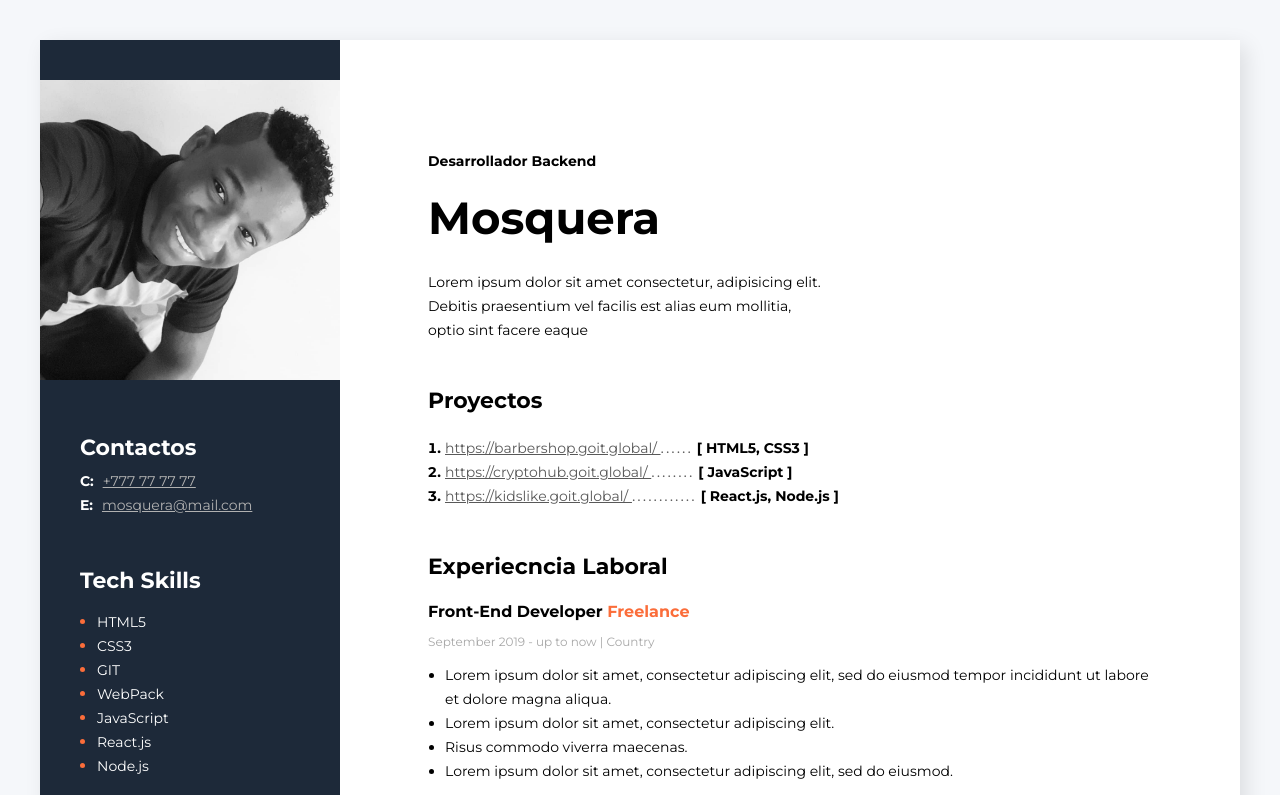
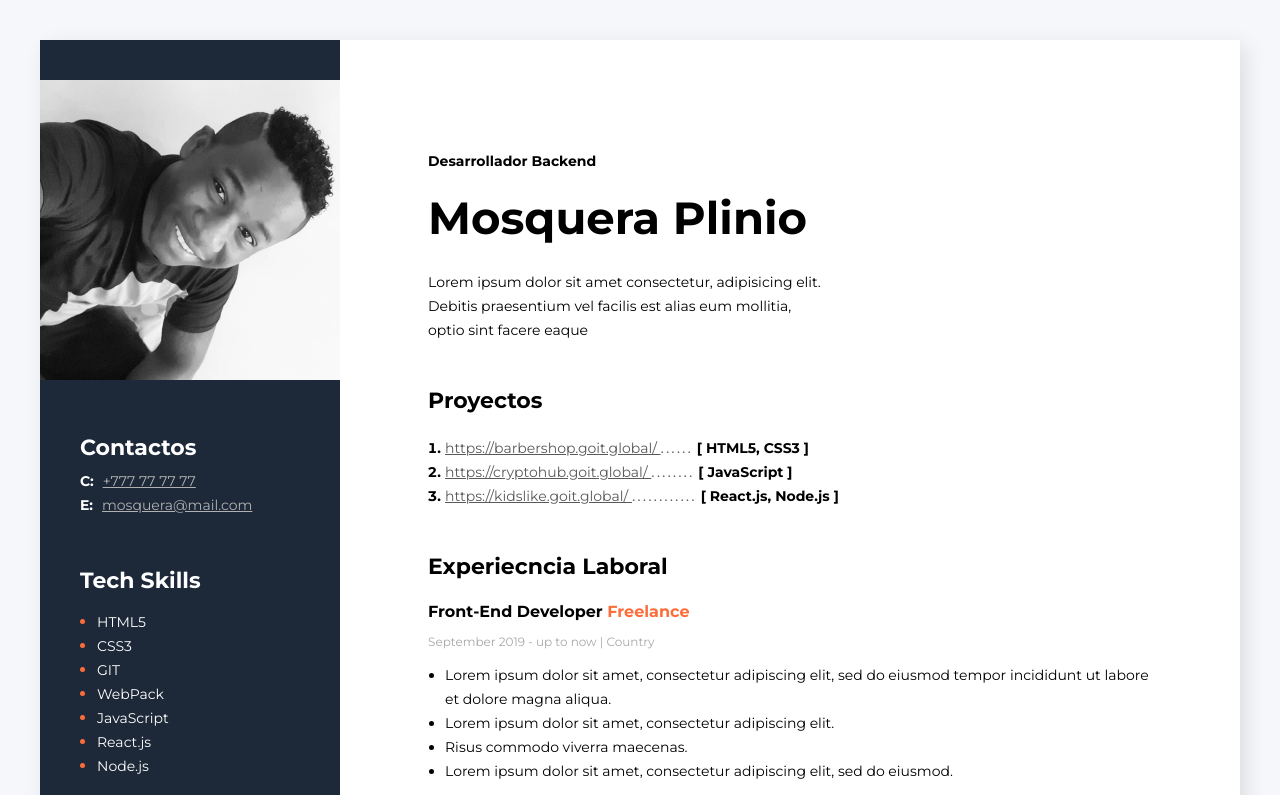
Before and after one commit to mcplinio/plinio-cv, a plain HTML site: page index.html in a window 1280 px wide. Shown: the top 795 px of the page. Drawn offline with Linux system fonts and the light colour scheme.

Commit message:
Modificando el nombre principal

```diff
--- a/index.html
+++ b/index.html
@@ -18,7 +18,7 @@
             <!-- Descripcion -->
             <div class="descripcion">
                 <h2 class="descripcion-profesion">Desarrollador Backend</h2>
-                <h1 class="nombre">Mosquera</h1>
+                <h1 class="nombre">Mosquera Plinio</h1>
                 <p class="texto-descripcion">
                     Lorem ipsum dolor sit amet consectetur, adipisicing elit. Debitis praesentium vel facilis est alias eum mollitia, optio sint facere eaque
                 </p>
```
